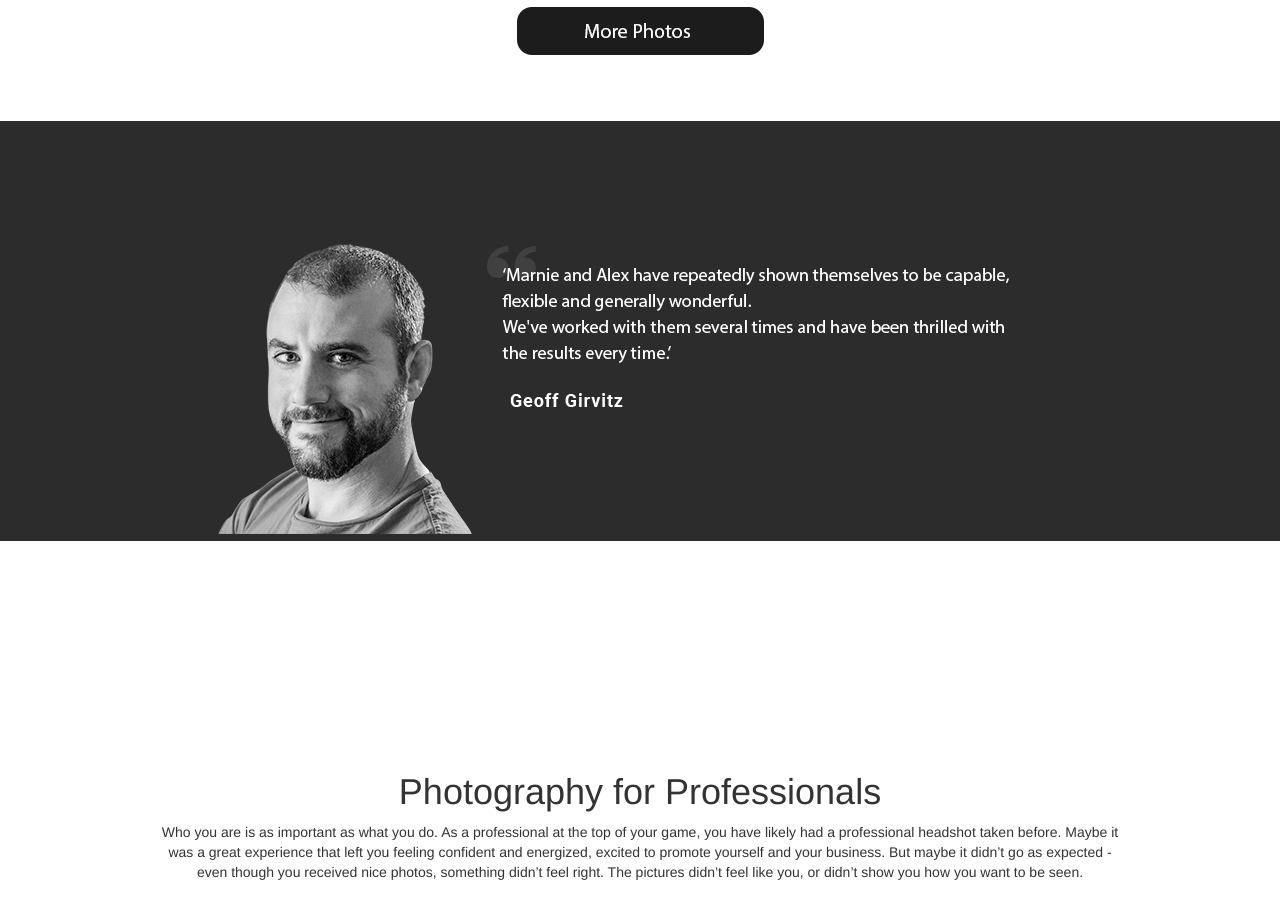
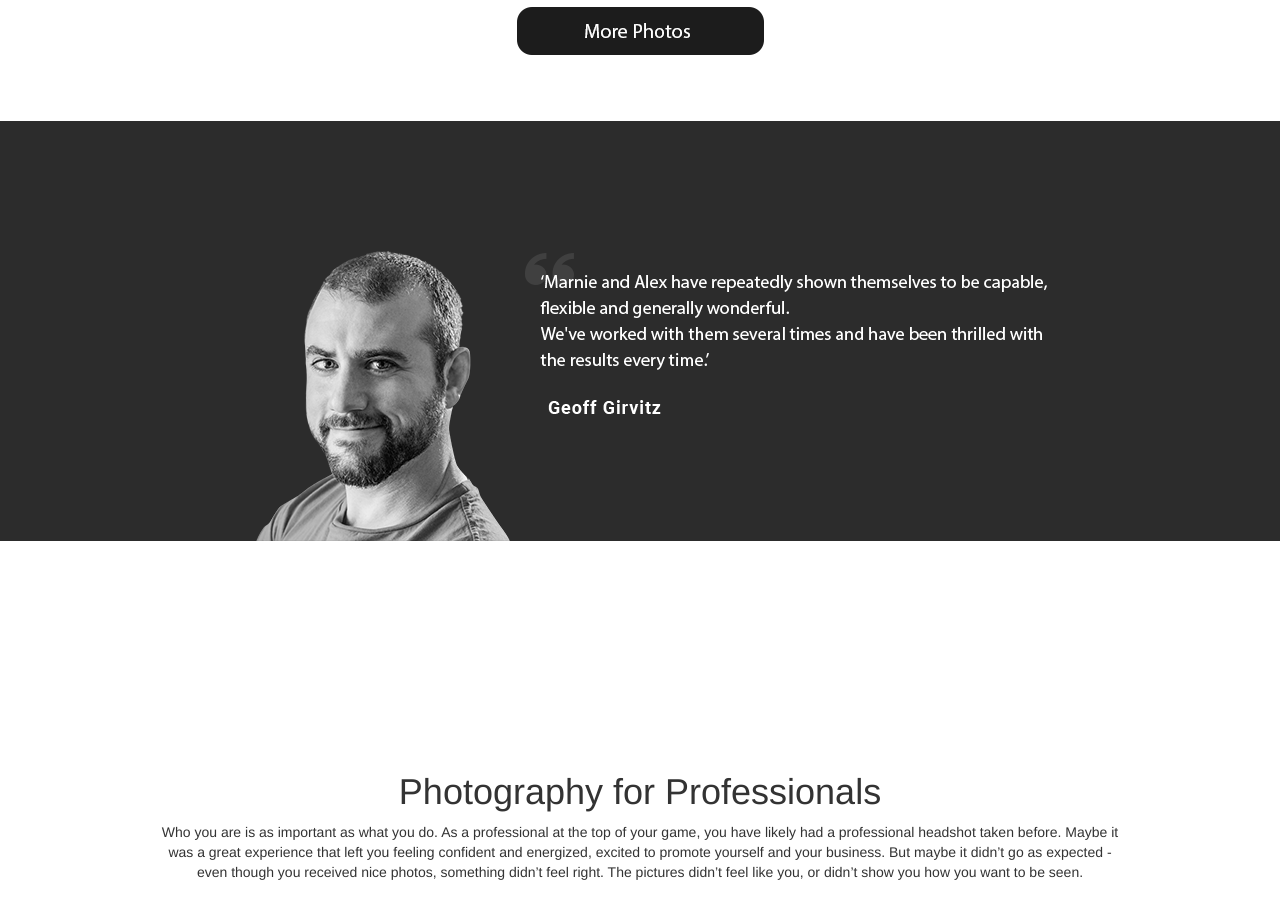
Before and after one commit to froz-ferre/froz-ferre.github.io, a plain HTML site: page index.html in a window 1280 px wide. Shown: the part 1220-2139 px from the top of the page. Drawn offline with nearby package versions, Linux system fonts and the light colour scheme.

Commit message:
before_after block fix

```diff
--- a/index.html
+++ b/index.html
@@ -72,7 +72,7 @@
 		<p> A photo that shows how confident, capable and trustworthy you are.</p>
 		<p> A photo you are proud to have representing you and your brand</p>
 		<div class="row">
-			<div class="col-xs-offset-2 ba_photo">
+			<div class="col-lg-offset-2 col-xs-offset-2 ba_photo">
 				<img src="img/after_before/1.png" class="ba_bef">
 				<img src="img/after_before/2.png" class="ba_bef">
 				<img src="img/after_before/3.png" class="ba_bef">
@@ -91,11 +91,7 @@
 
 	<div id="quote">
 		<a name="tes"></a>
-		<div class="row">
-			<div class="col-md-6 col-md-offset-2">
 				<img src="img/quote/1.png" class="qot_person">
-			</div>
-		</div>
 	</div>
 
 	<!-- Comment -->
--- a/style/style.css
+++ b/style/style.css
@@ -57,10 +57,13 @@
 #quote {
 	height: 420px;
 	background: #2c2c2c;
+	position: relative;
 }
 
 .qot_person {
-	padding-top: 19.6%;
+	position: absolute;
+	bottom: 0;
+	left: 20%;
 }
 
 #cmmnt {
```
